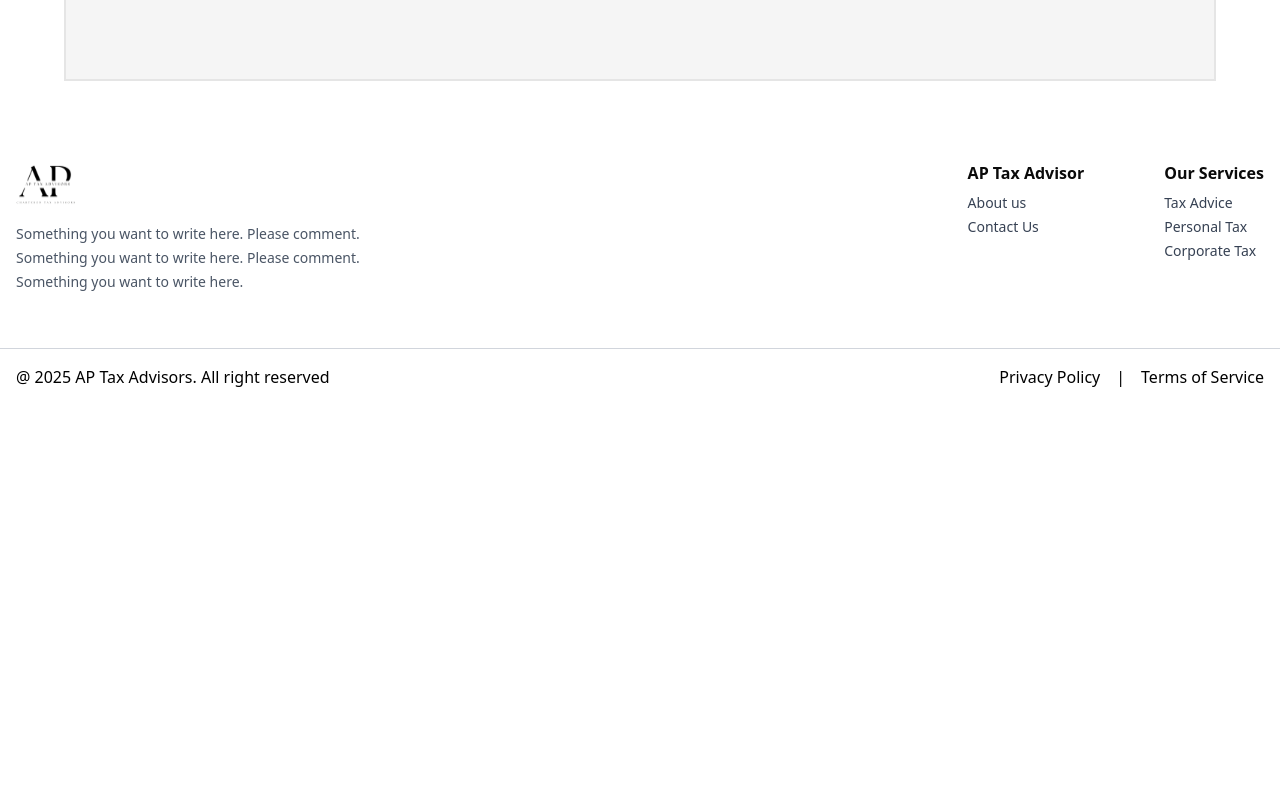
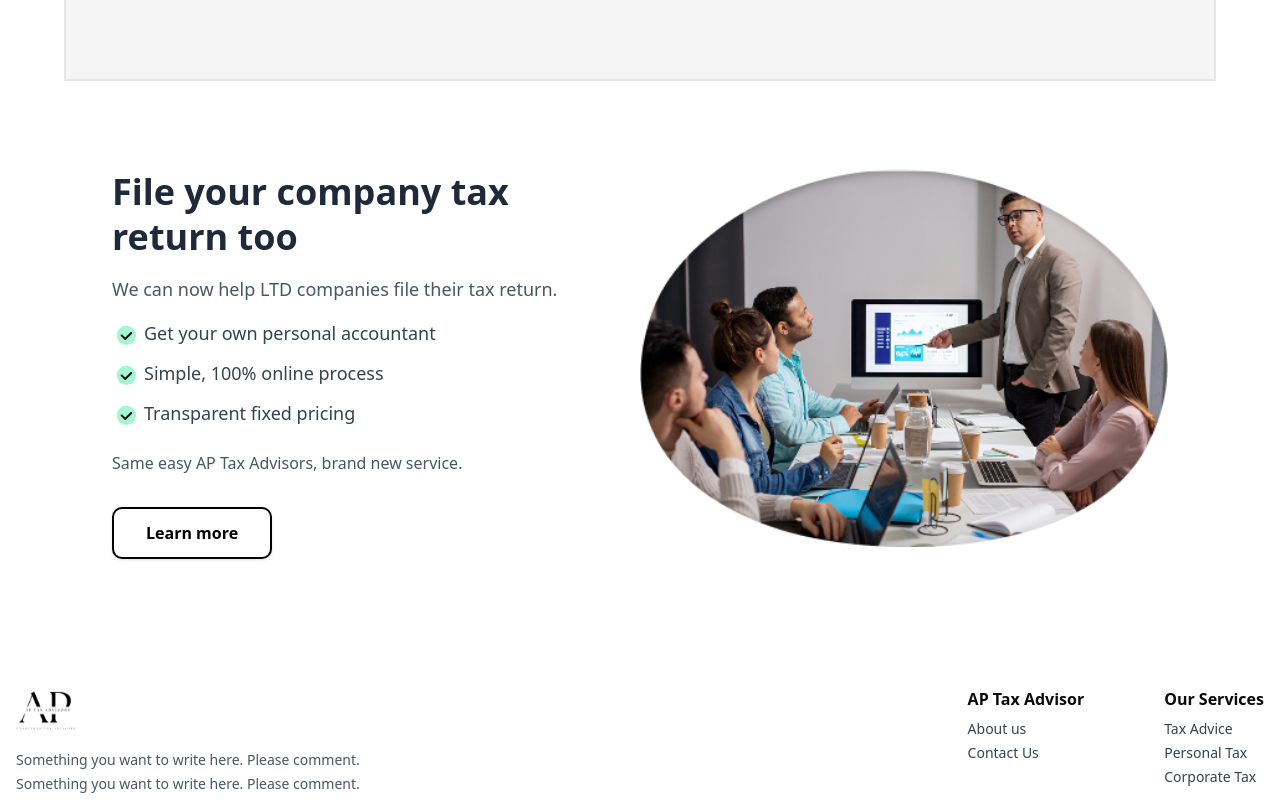
Before and after one commit to fiamanillah/ap_tax_advisor_cleintSide, a Next.js app: page /tax-advice in a window 1280 px wide. Shown: the part 4968-5768 px from the top of the page. Before the commit the page ends 5373 px from the top, so only its background shows below. Built offline with nearby package versions, Linux system fonts and the light colour scheme.

Commit message:
feat: add CompanyTaxReturn component for LTD companies tax filing service

```diff
--- a/src/app/tax-advice/page.tsx
+++ b/src/app/tax-advice/page.tsx
@@ -1,5 +1,6 @@
 import { FAQSection } from "@/components/home/FAQSection";
 import GetStarted from "@/components/Shared/GetStarted";
+import CompanyTaxReturn from "@/components/tax-advice/CompanyTaxReturn";
 import TaxCategories from "@/components/tax-advice/TaxCategories";
 import Testimonial from "@/components/tax-advice/Testimonial";
 import { steps } from "@/data/tax-advisor";
@@ -130,6 +131,8 @@ export default function page() {
       <GetStarted />
 
       <FAQSection />
+
+      <CompanyTaxReturn />
     </main>
   );
 }
--- /dev/null
+++ b/src/components/tax-advice/CompanyTaxReturn.tsx
@@ -0,0 +1,56 @@
+import { taxList } from "@/data/tax-advisor";
+import Image from "next/image";
+
+export default function CompanyTaxReturn() {
+  return (
+    <section>
+      <div className="container mx-auto lg:max-w-6xl p-8 md:p-12 flex flex-col lg:flex-row items-center lg:items-start text-center lg:text-left">
+        {/* Left Content */}
+        <div className="w-full lg:w-1/2 flex flex-col justify-center items-center lg:items-start mb-8 lg:mb-0 lg:pr-8">
+          <h2 className="text-3xl md:text-4xl font-bold text-gray-800 mb-4 leading-tight">
+            File your company tax return too
+          </h2>
+          <p className="text-gray-600 text-base md:text-lg mb-4">
+            We can now help LTD companies file their tax return.
+          </p>
+          <ul className="space-y-3 text-gray-700 text-base md:text-lg w-full max-w-md lg:max-w-none text-left">
+            {taxList.map((item) => (
+              <li key={item.id} className="flex items-center">
+                <svg className="w-6 h-6 mr-2 flex-shrink-0" viewBox="0 0 20 20">
+                  <circle cx="12" cy="12" r="8" fill="#A4F5D3" />
+                  <path
+                    d="M16 10l-5 5-3-3"
+                    stroke="black"
+                    strokeWidth="1.5"
+                    fill="none"
+                    strokeLinecap="round"
+                    strokeLinejoin="round"
+                  />
+                </svg>
+                {item.title}
+              </li>
+            ))}
+          </ul>
+          <p className="text-gray-600 text-sm md:text-base mt-6 mb-8">
+            Same easy AP Tax Advisors, brand new service.
+          </p>
+          <button className="px-8 py-3 border-2 border-black text-black font-semibold rounded-lg shadow-sm hover:bg-gray-100 focus:outline-none focus:ring-2 focus:ring-black focus:ring-offset-2 transition-colors duration-200 w-full sm:w-auto">
+            Learn more
+          </button>
+        </div>
+
+        {/* Right Image */}
+        <div className="w-full lg:w-1/2 flex items-center justify-center">
+          <Image
+            src="/assets/tax-return.png" // Placeholder for the business meeting image
+            alt="Business meeting"
+            className="rounded-xl w-full h-auto object-cover max-w-md lg:max-w-full"
+            width={500}
+            height={350}
+            priority
+          />
+        </div>
+      </div>
+    </section>
+  );
+}
--- a/src/data/tax-advisor.ts
+++ b/src/data/tax-advisor.ts
@@ -21,3 +21,18 @@ export const steps = [
       "Once you've signed off your return, your AP Tax Advisor accountant will submit your return with HMRC for you.",
   },
 ];
+
+export const taxList = [
+  {
+    id: 1,
+    title: "Get your own personal accountant",
+  },
+  {
+    id: 2,
+    title: "Simple, 100% online process",
+  },
+  {
+    id: 3,
+    title: "Transparent fixed pricing",
+  },
+];
```
Also changed, not shown: public/assets/tax-return.png (added).
